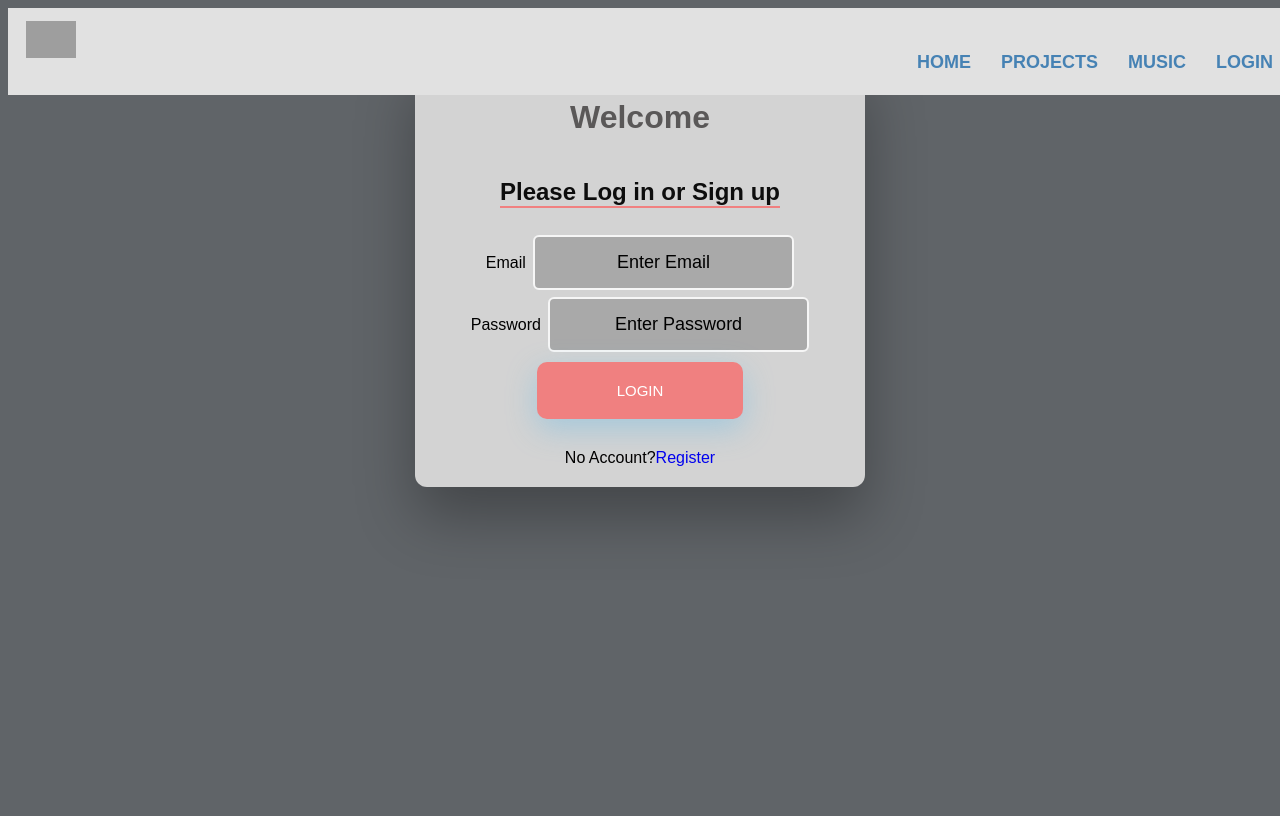
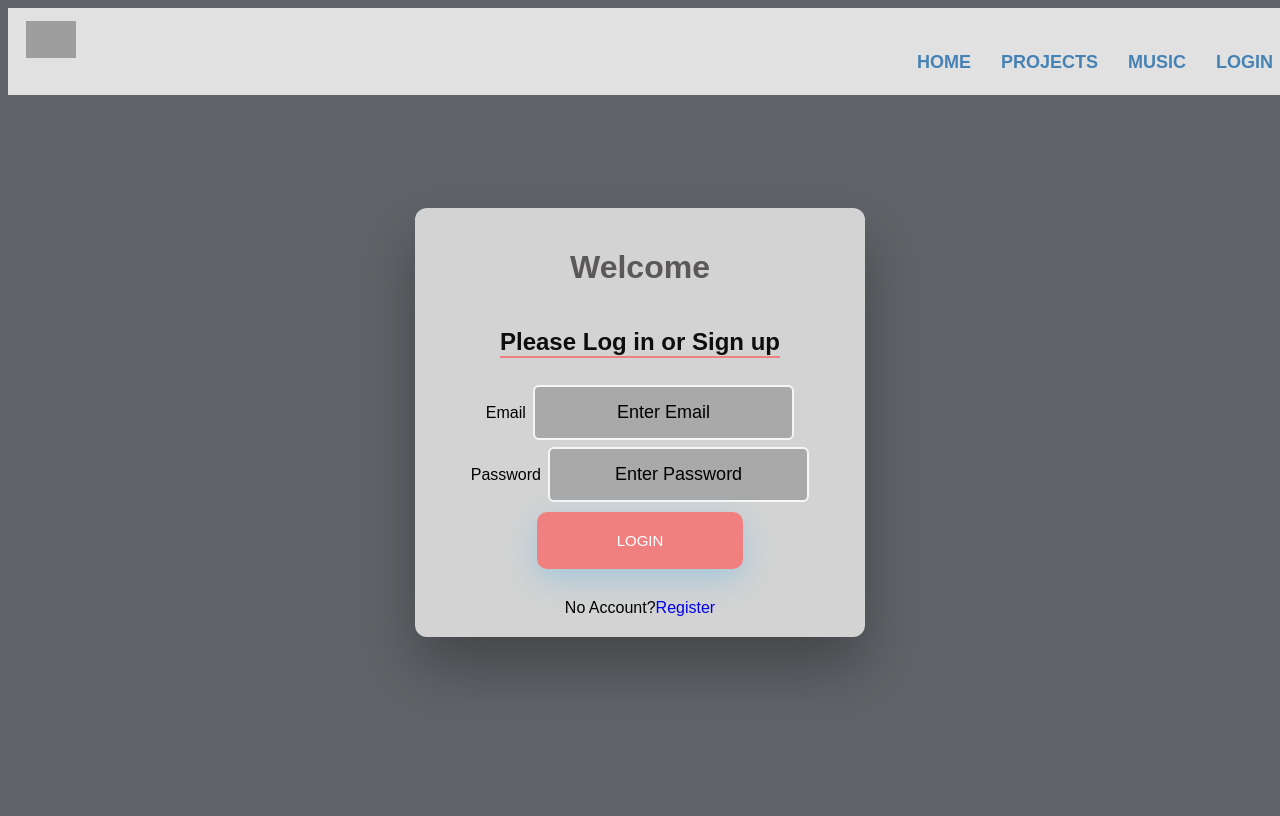
Before and after one commit to potatofrank/project-eProtfolio, a Node server app: page /users/login in a window 1280 px wide. Run offline with Node 20, Linux system fonts and the light colour scheme; some libraries are stand-ins or nearby versions; grey boxes are pictures that could not be loaded.

Commit message:
xuelunw's login update

```diff
--- a/public/stylesheets/login.css
+++ b/public/stylesheets/login.css
@@ -28,7 +28,7 @@ body {
 
 .login {
     margin: auto;
-    top: 50px;
+    top: 200px;
     left: 0px;
     right: 0px;
     bottom: 0;
```
